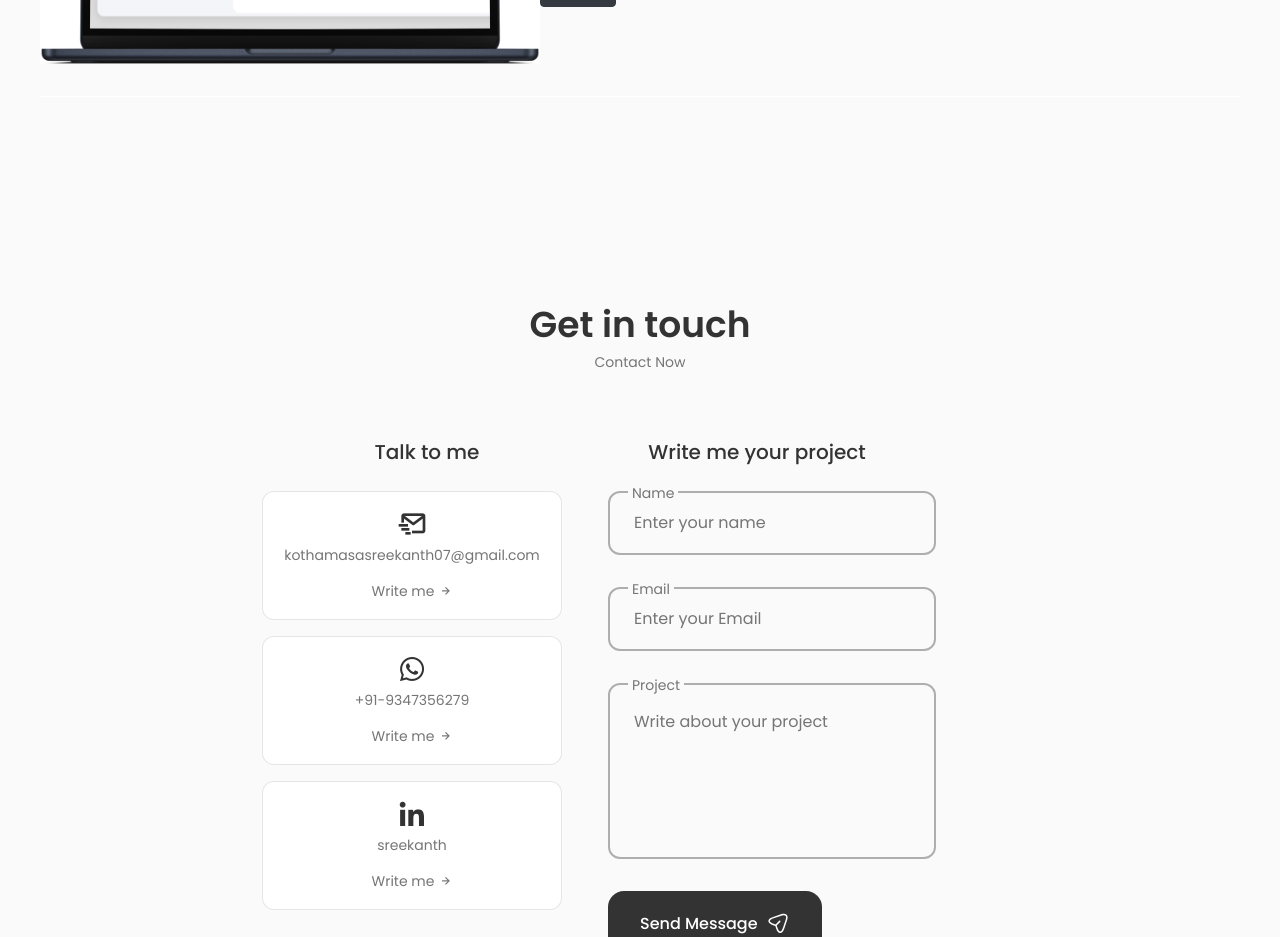
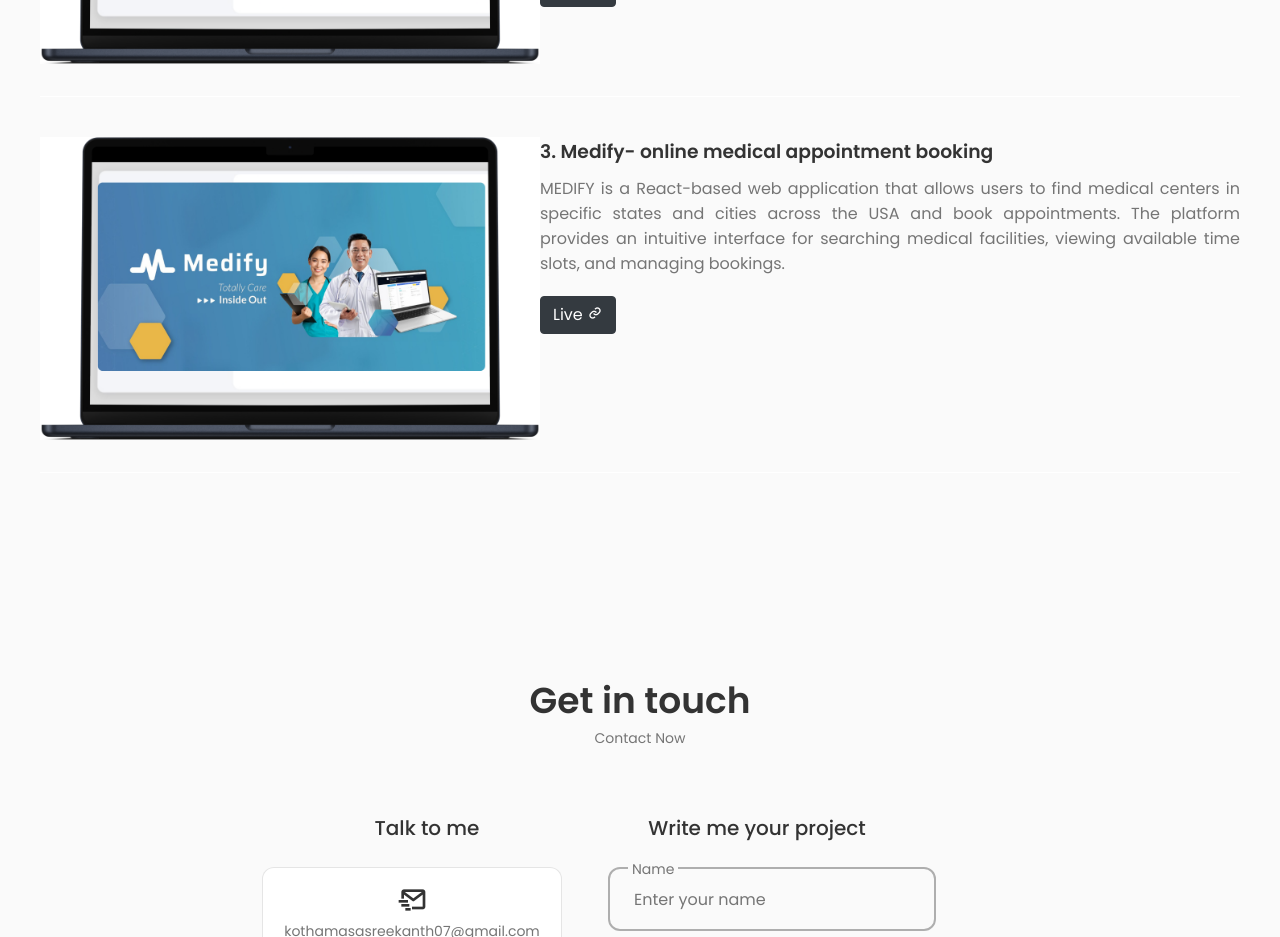
Before and after one commit to kothamasa-sreekanth/My_portfolio, a React (Create React App) app: page / in a window 1280 px wide. Shown: the part 3000-3937 px from the top of the page. Built offline with nearby package versions, Linux system fonts and the light colour scheme.

Commit message:
commit changes

```diff
--- a/src/components/projects/data.js
+++ b/src/components/projects/data.js
@@ -1,5 +1,6 @@
 import Qtify from "../../assets/qtify.png";
 import QKart from "../../assets/Qkart_img.png";
+import Medify from "../../assets/medify.png";
 // import travelWorld from "../../assets/travel world.png";
 // import airbnbClone from "../../assets/airbnb.png";
 // import crypticC from "../../assets/cryptic.png";
@@ -22,6 +23,14 @@
     link: "https://qtify-project-virid.vercel.app/",
     // gitLink: "https://github.com/krh1102002/DBATU-Forum-Innovation",
   },
+  {
+    id: 2,
+    title: "Medify- online medical appointment booking",
+    image:Medify,
+    description:
+      "MEDIFY is a React-based web application that allows users to find medical centers in specific states and cities across the USA and book appointments. The platform provides an intuitive interface for searching medical facilities, viewing available time slots, and managing bookings.",
+    link: "https://medify-tau-one.vercel.app/",
+  }
 
 ];
 
```
Also changed, not shown: src/assets/medify.png (added).
